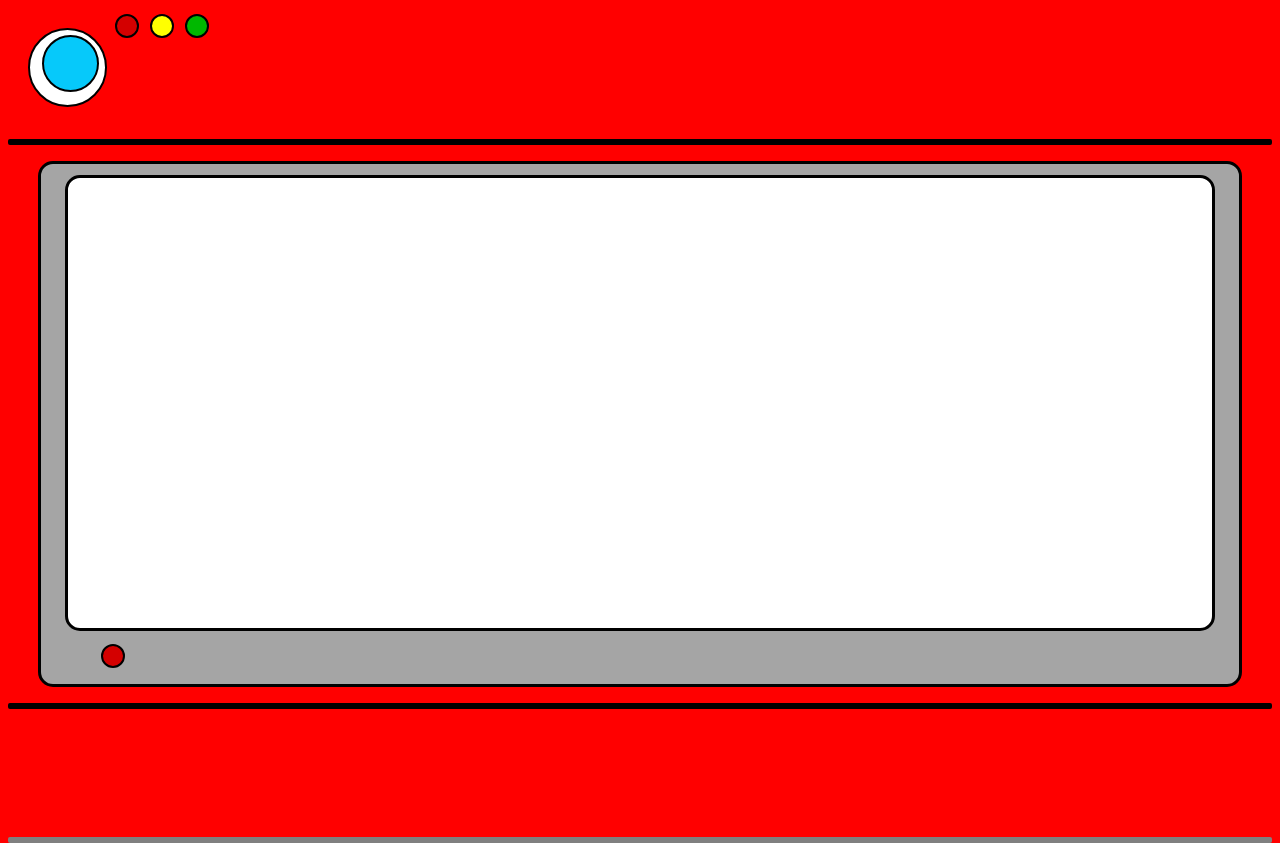
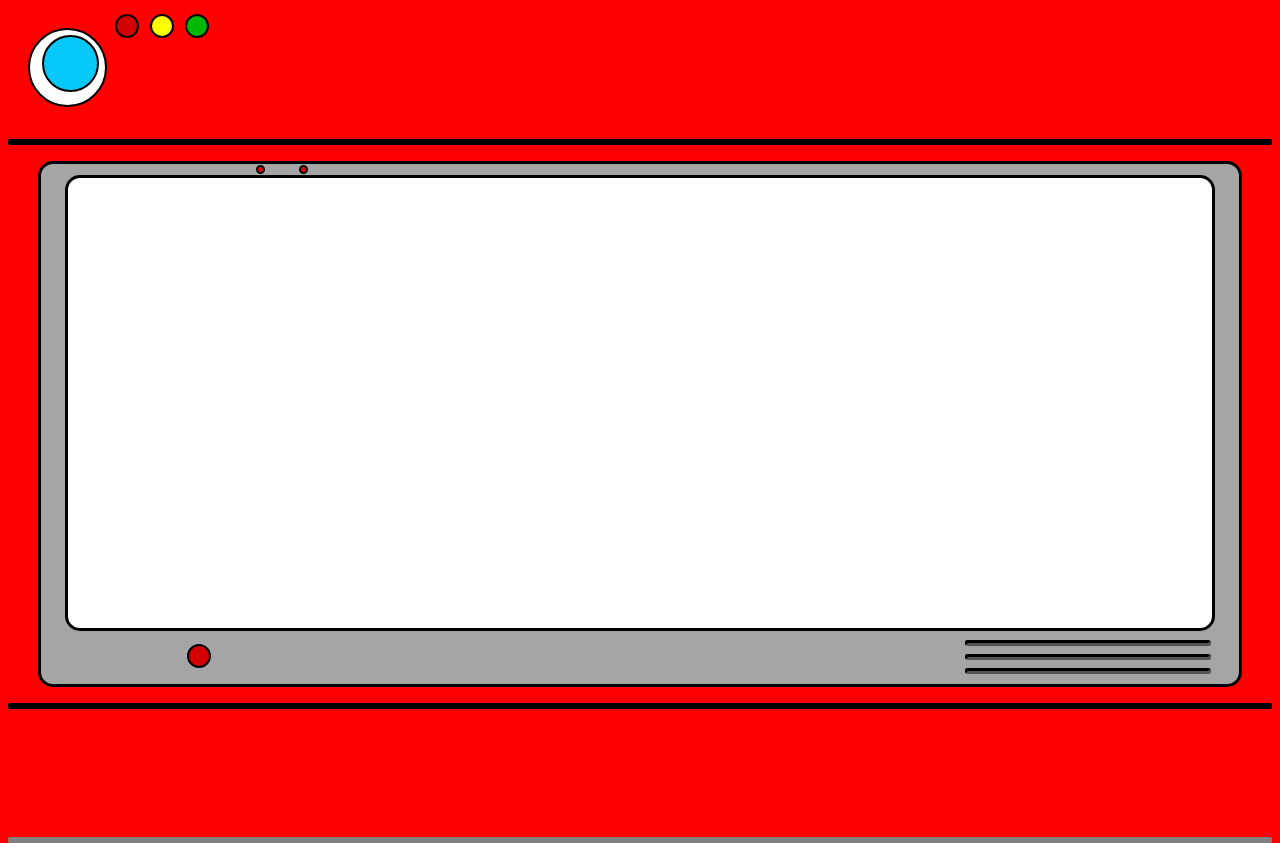
Before and after one commit to kohleChristner95/Pokedex, a plain HTML site: page index.html in a window 1280 px wide. Drawn offline with Linux system fonts and the light colour scheme.

Commit message:
Done adding styling for now. Will work on adding a title at the top of the page later.

```diff
--- a/index.html
+++ b/index.html
@@ -16,10 +16,12 @@
     <hr class="border">
     <p>
       <div class="grey square">
+        <span class="small-red-dot"></span>
+        <span class="small-red-dot"></span>
         <span class="red dot" style="position:relative; top: 465px; left: 45px"></span>
-        <div class="inside"></div>
-        <div class="inside"></div>
-        <div class="inside"></div>
+        <hr class="middle">
+        <hr class="middle">
+        <hr class="middle">
       </div>
       <div class="Inner square" style="position:absolute; top: 150px; left: 15px; right: 15px">
       </div>
--- a/style.css
+++ b/style.css
@@ -97,9 +97,27 @@ hr.bottom {
     border-radius: 2px;
 }
 
-.inside {
+hr.middle {
+    width: 20%;
+    border-width: 3px;
+    border-color: black;
+    border-radius: 3px;
     position: relative;
-    margin-right: 30px;
-    width: 3px;
-    background: black;
+    top: 410px;
+    margin-right: 28px;
 }
+
+.small-red-dot {
+    position: relative;
+    top: -29px;
+    left: 200px;
+    height: 5px;
+    width: 5px;
+    border-radius: 50%;
+    border-style: solid;
+    border-width: 2px;
+    border-color: black;
+    display: inline-block;
+    margin: 15px;
+    background-color:rgb(230, 0, 0);
+}
```
